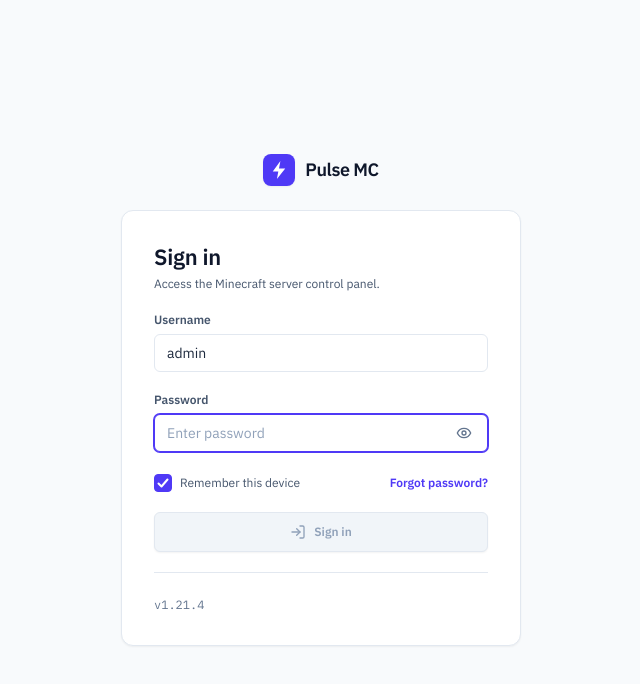
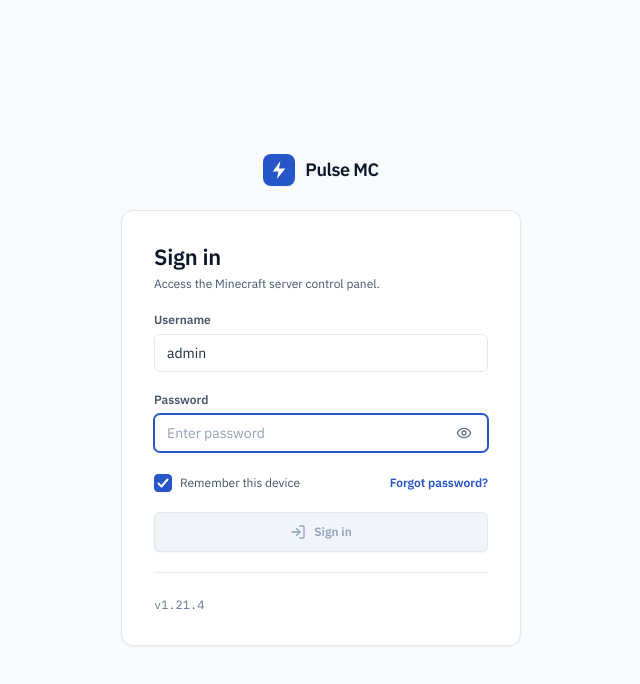
Before and after one commit to Akhdanre/mc-admin, a Next.js app: page /login in a window 1280 px wide. Shown: the top 684 px of the page, without its empty margins (319-959 px from the left). Built offline with nearby package versions, Linux system fonts and the light colour scheme.

Commit message:
fix(theme): map --primary semantic token to Penpot Blue #2656c8 instead of indigo

```diff
--- a/src/app/globals.css
+++ b/src/app/globals.css
@@ -43,12 +43,11 @@
   --subtle-foreground: var(--color-slate-500);
   --faint-foreground: var(--color-slate-400);
 
-  /* ---------- Brand / primary (indigo) ---------- */
-  --primary: var(--color-indigo-600);
-  --primary-hover: var(--color-indigo-500);
-  --primary-foreground: var(--color-white);
-  --primary-muted: var(--color-indigo-600);
-
+  /* ---------- Brand / primary (Penpot Blue #2656c8) ---------- */
+  --primary: #2656C8;
+  --primary-hover: #1E46A6;
+  --primary-foreground: #FFFFFF;
+  --primary-muted: #2656C8;
   /* ---------- Statuses (light — from Penpot `Theme/Light` tokens) ---------- */
   /* muted = solid, foreground = *.text, surface = *.bg, border = *.border */
   --success: #1A7F4B; /* status.success.solid */
@@ -97,12 +96,11 @@
   --subtle-foreground: var(--color-slate-500);
   --faint-foreground: var(--color-slate-600);
 
-  /* ---------- Brand / primary (indigo) ---------- */
-  --primary: var(--color-indigo-600);
-  --primary-hover: var(--color-indigo-500);
-  --primary-foreground: var(--color-white);
-  --primary-muted: var(--color-indigo-400);
-
+  /* ---------- Brand / primary (Penpot Blue #2656c8) ---------- */
+  --primary: #3B72F2;
+  --primary-hover: #2656C8;
+  --primary-foreground: #FFFFFF;
+  --primary-muted: #60A5FA;
   /* ---------- Statuses (dark — from Penpot `Theme/Dark` tokens) ---------- */
   --success: #4CC38A; /* status.success.solid */
   --success-muted: #4CC38A; /* status.success.solid */
@@ -131,7 +129,7 @@
   --info-border: #11525E; /* derived from #0B7285 (darkened) */
 
   /* ---------- Focus ring ---------- */
-  --ring: var(--color-indigo-500);
+  --ring: #2656C8;
 }
 
 @theme inline {
```
